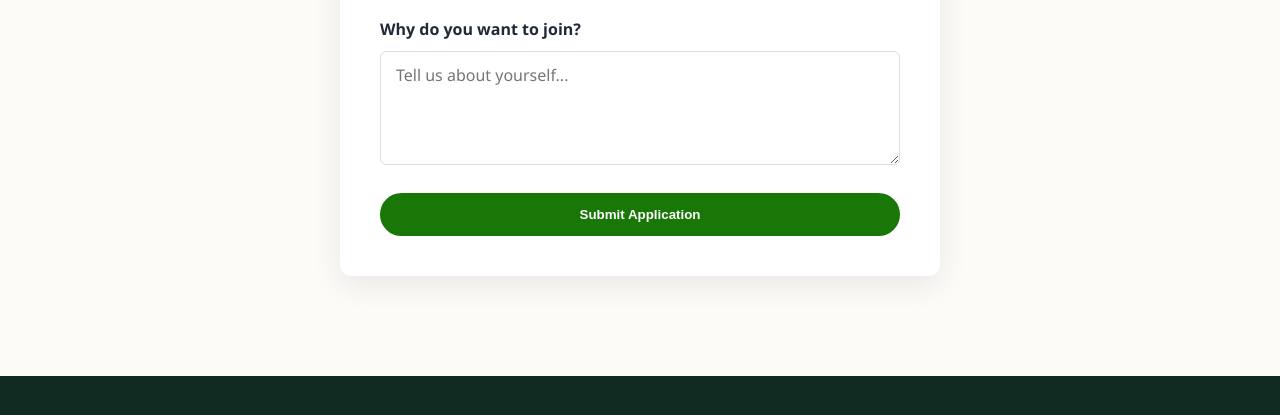
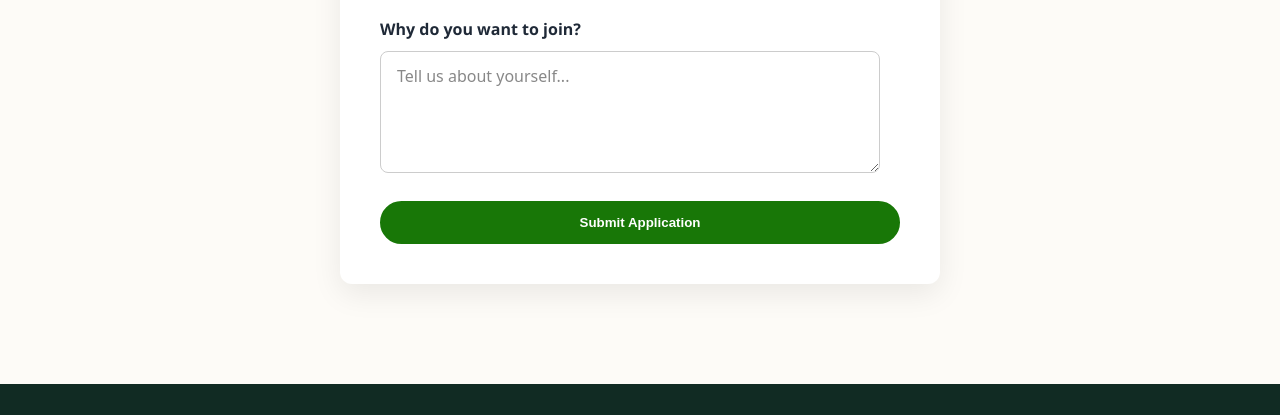
Before and after one commit to sriramuniverse/greenclub-website, a plain HTML site: page index.html in a window 1280 px wide. Shown: the part 4471-4886 px from the top of the page. Drawn offline with Linux system fonts and the light colour scheme.

Commit message:
Update index.html

```diff
--- a/index.html
+++ b/index.html
@@ -928,6 +928,36 @@ scrollBtn.onclick = function () {
 .prev:hover, .next:hover {
   background: rgba(0,0,0,0.7);
 }
+
+#message {
+  width: 100%;
+  max-width: 500px;
+  padding: 12px 16px;
+  font-family: system-ui, -apple-system, sans-serif;
+  font-size: 16px;
+  line-height: 1.5;
+  color: #333333;
+  background-color: #ffffff;
+  border: 1px solid #cccccc;
+  border-radius: 8px;
+  box-sizing: border-box; /* Ensures padding doesn't affect total width */
+  resize: vertical;       /* Allows vertical resizing only (prevents breaking layout) */
+  transition: border-color 0.2s ease, box-shadow 0.2s ease;
+}
+
+/* Style the placeholder text */
+#message::placeholder {
+  color: #888888;
+  opacity: 1;
+}
+
+/* Style when the user clicks inside the box */
+#message:focus {
+  outline: none;
+  border-color: #0066ff;
+  box-shadow: 0 0 0 3px rgba(0, 102, 255, 0.15);
+}
+
 </style>
 
 <script>
```
